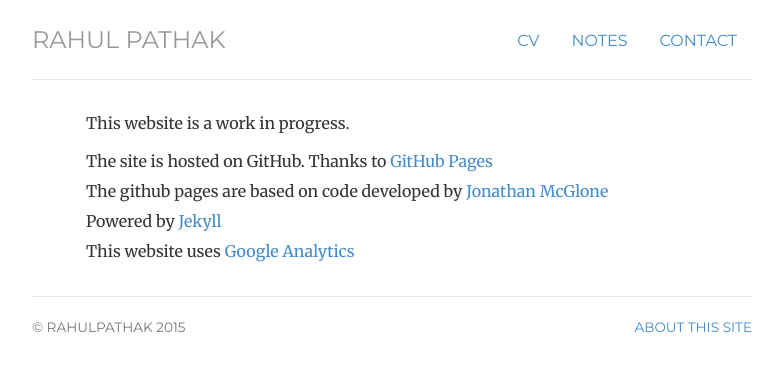
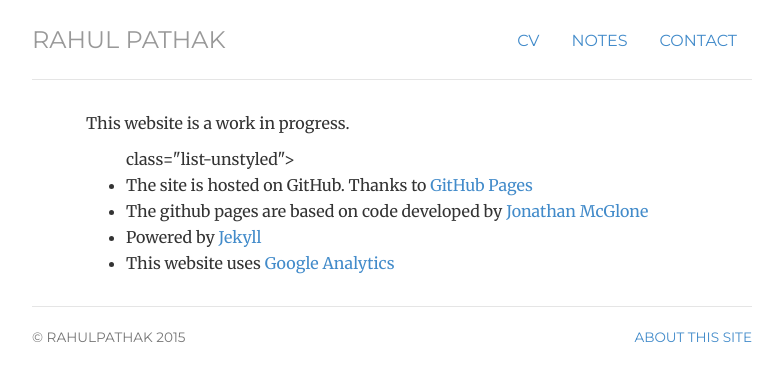
Before and after one commit to pathak-rahul/pathak-rahul.github.io, a Jekyll site: the page built from about/index.html, in a window 1280 px wide. Shown: the top 381 px of the page, without its empty margins (248-1031 px from the left). Built offline with Jekyll 4.4.1, drawn with Linux system fonts in a browser that asks for light colours.

Commit message:
Update index.html

```diff
--- a/about/index.html
+++ b/about/index.html
@@ -10,9 +10,8 @@ description: Credits and information about the website rahulpathak.net
 ---
 <div class="about">
 
-  <p>This website is a work in progress.</p>
-
-  <ul class="list-unstyled">
+  <p> This website is a work in progress.</p>
+  <ul> class="list-unstyled">
   <li> The site is hosted on GitHub. Thanks to <a href="http://pages.github.com/" title="GitHub Pages">GitHub Pages</a></li>
   <li> The github pages are based on code developed by <a href="http://jmcglone.com" title="ZkySky Design">Jonathan McGlone</a></li>
   <li> Powered by <a href="http://jekyllrb.com/" title="Jekyll">Jekyll</a></li>
```
